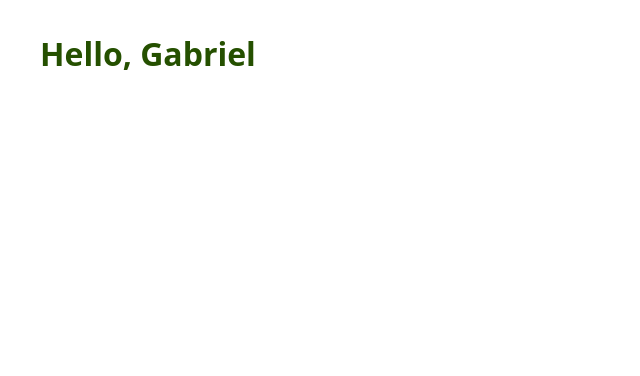
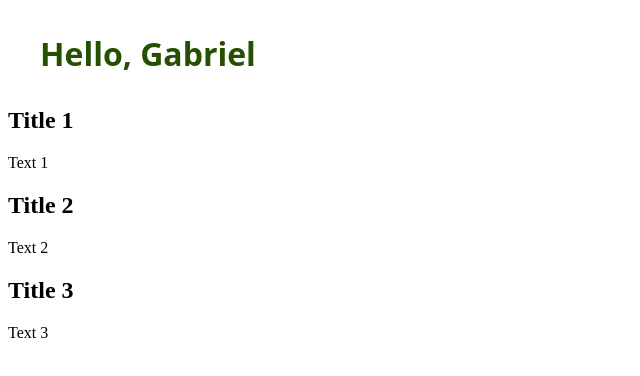
Before and after one commit to gabrielsantosdelima/frontend-studies, an Angular app in the folder angular-studies/: page / in a window 1280 px wide. Shown: the top 376 px of the page, without its empty margins (0-640 px from the left). Built offline with nearby package versions, Linux system fonts and the light colour scheme.

Commit message:
feat(card): mirror React card using ng-content

```diff
--- a/angular-studies/src/app/app.html
+++ b/angular-studies/src/app/app.html
@@ -1,2 +1,16 @@
-<app-greeting name = "Gabriel"></app-greeting>
+<app-greeting name= "Gabriel"></app-greeting>
+
+<main class ="container">
+    <app-card title="Title 1">
+        <p>Text 1</p>
+    </app-card>
+
+    <app-card title="Title 2">
+        <p>Text 2</p>
+    </app-card>
+
+    <app-card title="Title 3">
+        <p>Text 3</p>
+    </app-card>
+</main>
 <router-outlet></router-outlet>
--- a/angular-studies/src/app/app.ts
+++ b/angular-studies/src/app/app.ts
@@ -1,11 +1,12 @@
 import { Component, signal } from '@angular/core';
 import { RouterOutlet } from '@angular/router';
 import { Greeting } from './components/greeting/greeting';
+import { Card } from './components/card/card';
 
 @Component({
   selector: 'app-root',
   standalone: true,
-  imports: [RouterOutlet, Greeting],
+  imports: [RouterOutlet, Greeting, Card],
   templateUrl: './app.html',
   styleUrl: './app.scss'
 })
--- /dev/null
+++ b/angular-studies/src/app/components/card/card.html
@@ -0,0 +1,6 @@
+<article class="card">
+    <h2 class="card_title">{{title()}}</h2>
+    <div class="card_body">
+        <ng-content></ng-content>
+    </div>
+</article>
--- /dev/null
+++ b/angular-studies/src/app/components/card/card.scss
@@ -0,0 +1,5 @@
+h1 {
+    color: #000450;
+    font-family: system-ui, sans-serif;
+    margin: 2rem;
+}
--- /dev/null
+++ b/angular-studies/src/app/components/card/card.ts
@@ -0,0 +1,12 @@
+import { Component, input } from "@angular/core";
+
+@Component({
+    selector: 'app-card',
+    standalone: true,
+    imports: [],
+    templateUrl: './card.html',
+    styleUrl: './card.scss'
+})
+export class Card {
+    title = input.required<string>();
+}
```
Also changed, not shown: 1 other file (tests, documents, lock files or other folders).
